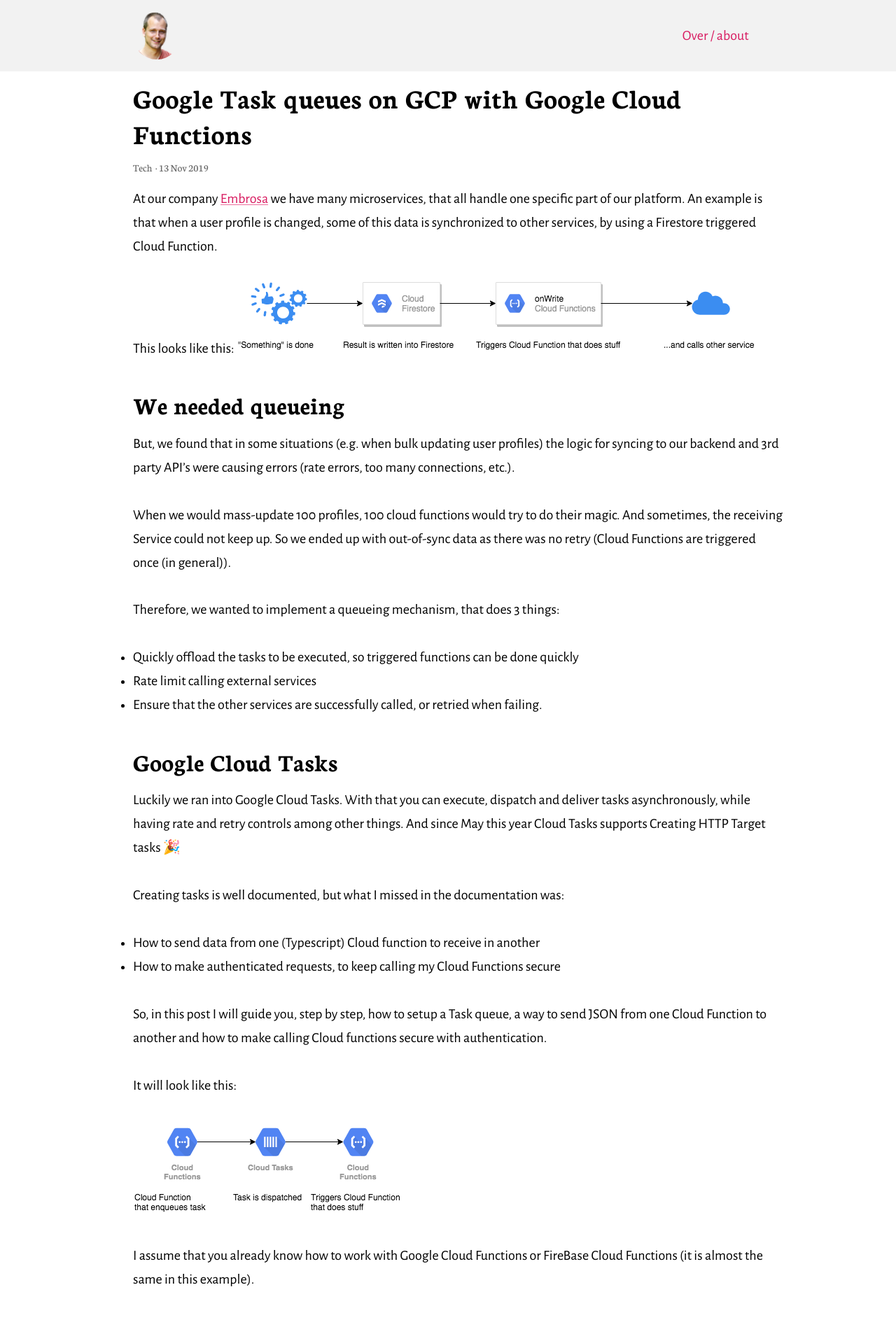
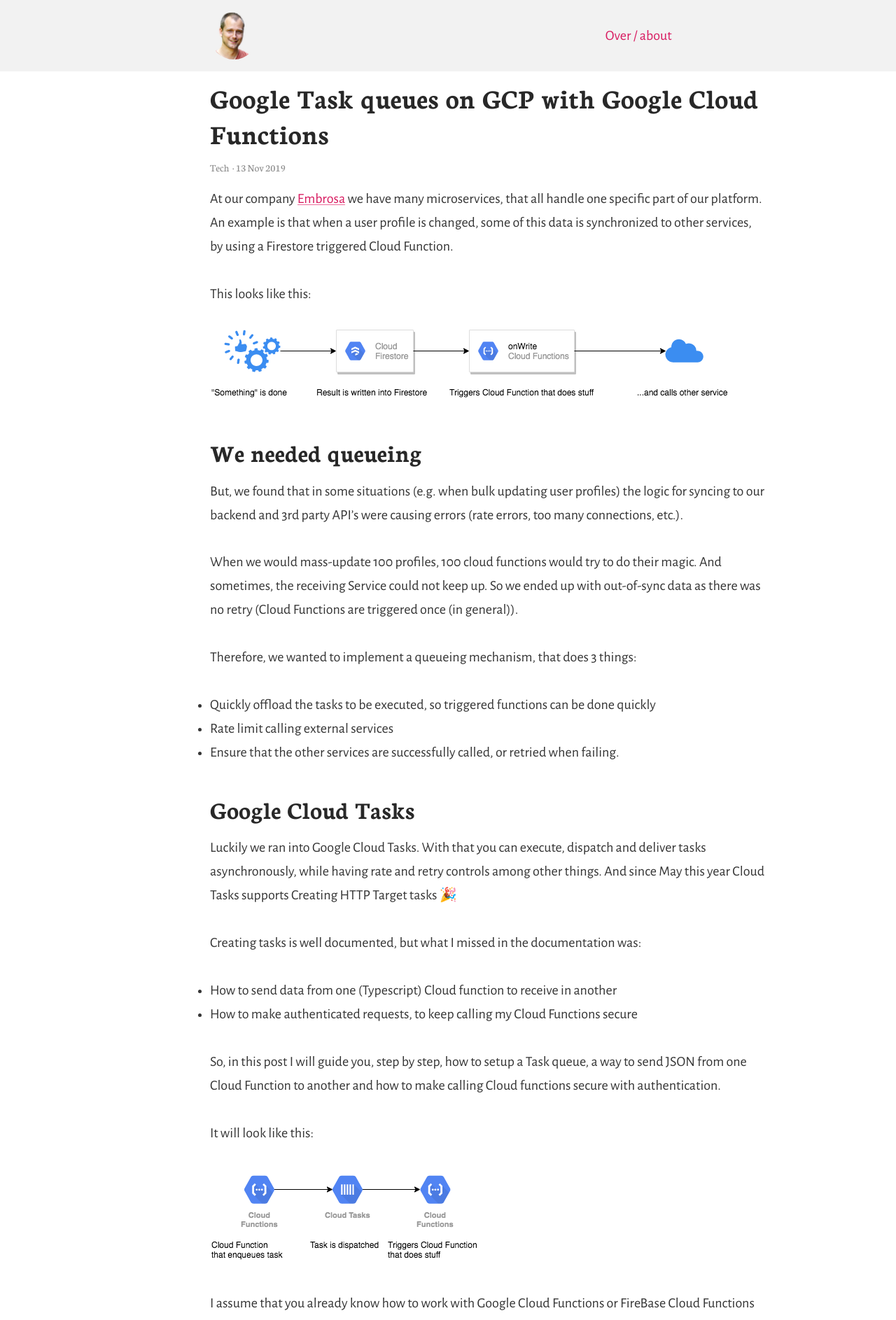
Before and after one commit to rogiervandenberg/rogiervandenberg.nl, a Jekyll site: the page built from _posts/2019-11-13-google-task-queues-on-gcp-with-google-cloud-functions.md, in a window 1280 px wide. Shown: the top 1886 px of the page at 70% size. Built offline with Jekyll 4.4.1, drawn with Linux system fonts in a browser that asks for light colours; some of the changed text lies outside the part shown.

Commit message:
CHG styling width and font blackness

````diff
--- a/_posts/2019-11-13-google-task-queues-on-gcp-with-google-cloud-functions.md
+++ b/_posts/2019-11-13-google-task-queues-on-gcp-with-google-cloud-functions.md
@@ -7,6 +7,7 @@ category: Tech
 At our company [Embrosa](https://www.embrosa.com) we have many microservices, that all handle one specific part of our platform. An example is that when a user profile is changed, some of this data is synchronized to other services, by using a Firestore triggered Cloud Function.
 
 This looks like this:
+
 ![Cloud Functions without Task queue](/img/cfs-no-queue.png)
 
 ## We needed queueing
@@ -50,7 +51,10 @@ This is necessary as your Task queue is based on app engine settings.
 If you want to, you can make some adjustments to how your queue behaves:
 
 ```
-gcloud tasks queues update my-queue --max-concurrent-dispatches=5 --max-attempts=3 --min-backoff=5s
+gcloud tasks queues update my-queue \
+--max-concurrent-dispatches=5 \
+--max-attempts=3 \
+--min-backoff=5s
 ```
 
 Check how your queue looks:
--- a/_sass/_colors.scss
+++ b/_sass/_colors.scss
@@ -1,5 +1,5 @@
 // Colours
-$bodyColour: rgb(0, 0, 0);
+$bodyColour: #353535;
 $headingColour: darken($bodyColour, 5%);
 $linkColour: #D81B60;
 $hoverColour: darken($linkColour, 10%);
--- a/_sass/_theme.scss
+++ b/_sass/_theme.scss
@@ -10,7 +10,7 @@ body {
 
 .container {
   width: 90%;
-  max-width: 900px;
+  max-width: 680px;
   margin: 0 auto;
 }
 
````
